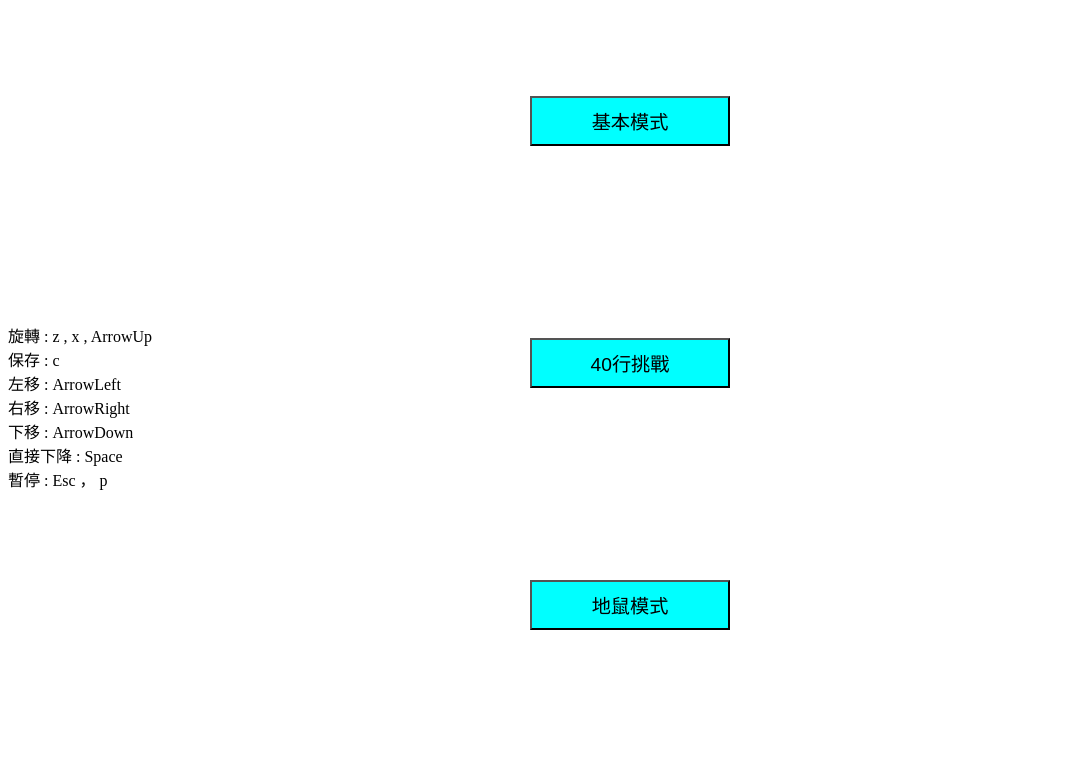
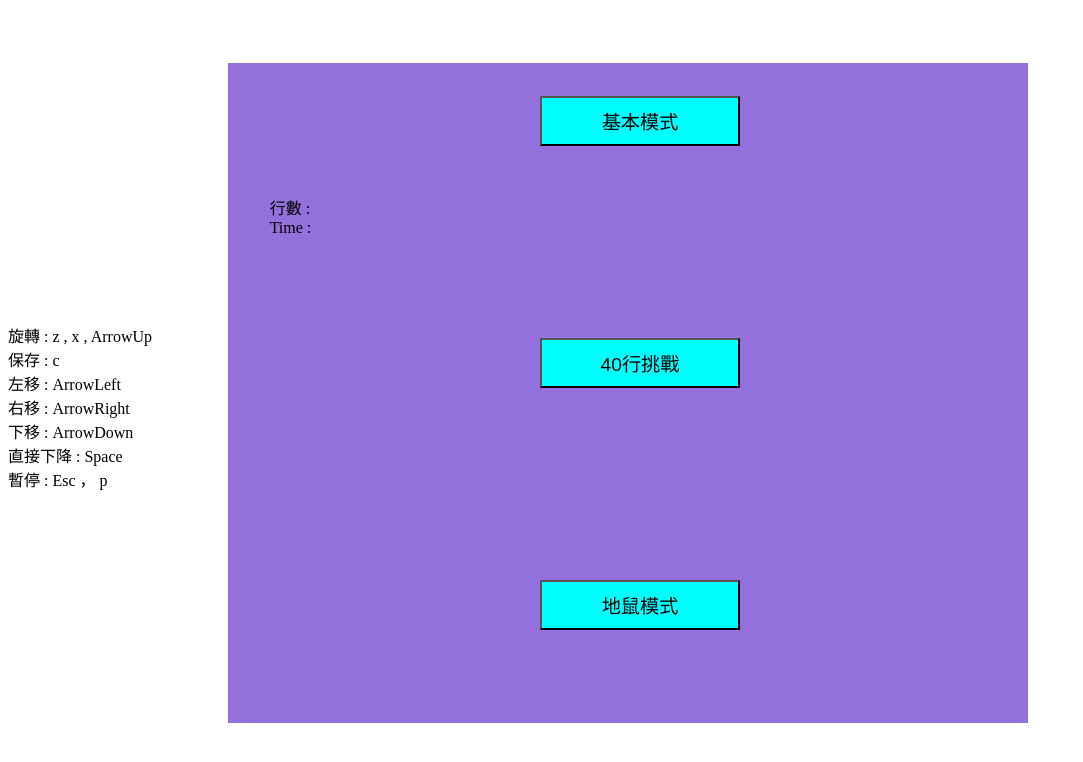
Before and after one commit to RiYuuKaSyow/Tetris-Web, a plain HTML site: page index.html in a window 1280 px wide. Shown: the whole page, without its empty margins (0-1083 px from the left). Drawn offline with Linux system fonts and the light colour scheme.

Commit message:
menuview

```diff
--- a/index.html
+++ b/index.html
@@ -49,6 +49,7 @@
             <button id="Continue" class="btn" >繼續</button>
             <button id="Endbtn" class="btn">結束</button>
         </div>
+        <div id=""></div>
         <script src="index.min.js"></script>
 
     </body>
--- a/menu.css
+++ b/menu.css
@@ -18,6 +18,20 @@ body{
     margin-top: -66px;
 }
 .Menu{
+    background-color: rgba(0,0,0,0);
+    display: flex;
+    flex-direction: column;
+    justify-content: space-around;
+    align-items: center;
+    position: absolute;
+    z-index: 2;
+    left: 50vw;
+    top: 0px;
+    width: 300px;
+    height: 726px;
+    margin-left: -150px;
+}
+#PauseMenu{
     background-color: white;
     display: flex;
     flex-direction: column;
```
